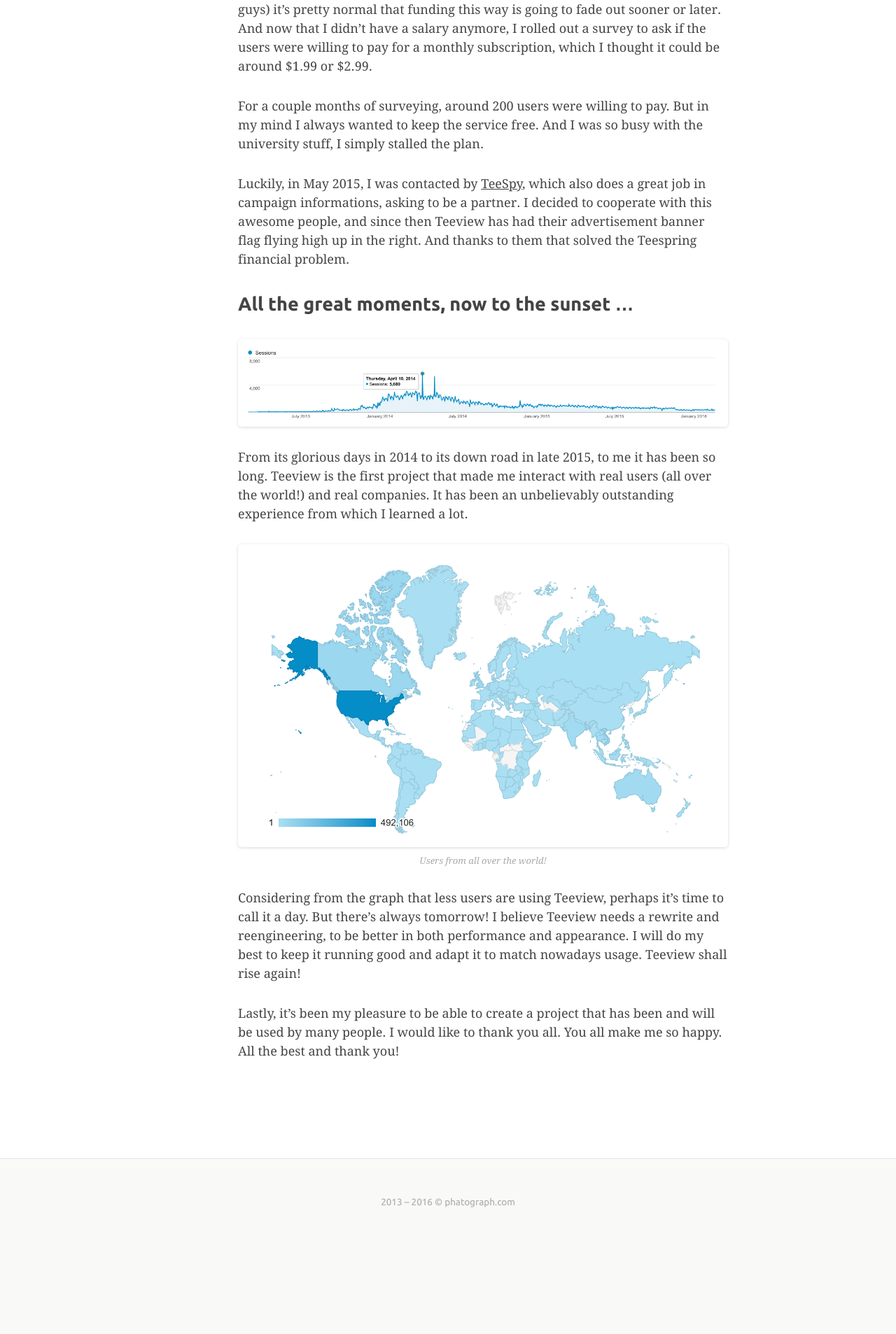
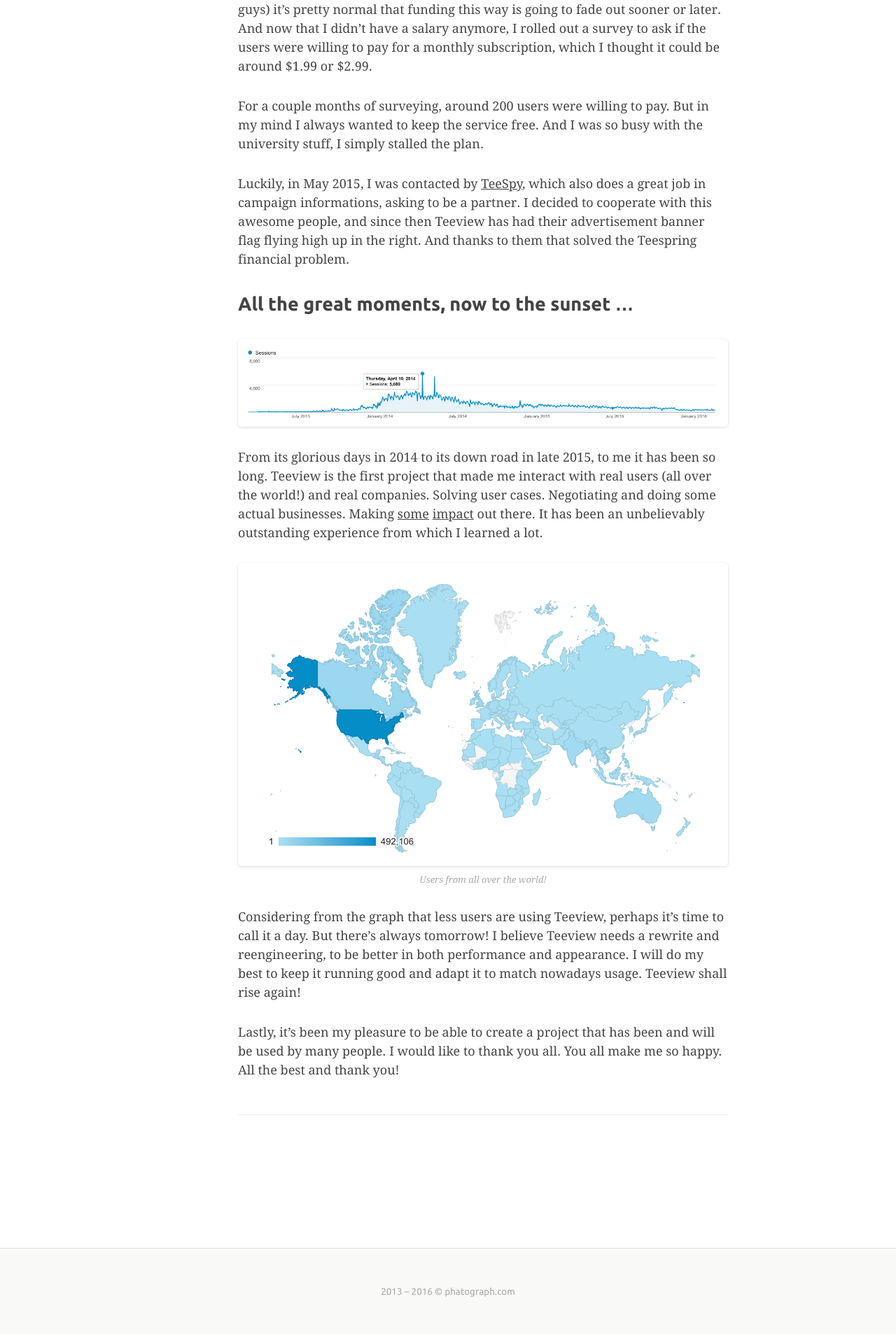
Before and after one commit to phatograph/blog, a Jekyll site: the page built from _posts/2016-02-19-whats-your-proudest-achievement.markdown, in a window 1280 px wide. Shown: the part 4340-6247 px from the top of the page at 70% size. Built offline with Jekyll 4.4.1, drawn with Linux system fonts in a browser that asks for light colours; some web fonts are replaced; comment, search, counter and statistics services are not loaded; before the commit the page ends 6119 px from its top, so only the background shows below that.

Commit message:
Add Disqus

```diff
--- a/_config.yml
+++ b/_config.yml
@@ -12,3 +12,5 @@
 paginate: 5
 paginate_path: /page/:num
 exclude: [vendor, 'Gemfile', 'Rakefile']
+
+comments: true
--- a/_layouts/post.html
+++ b/_layouts/post.html
@@ -18,5 +18,27 @@
     <div class="body">
       {{ content }}
     </div>
+    <div id="disqus_thread"></div>
+    <script>
+    /**
+    * RECOMMENDED CONFIGURATION VARIABLES: EDIT AND UNCOMMENT THE SECTION BELOW TO INSERT DYNAMIC VALUES FROM YOUR PLATFORM OR CMS.
+     * LEARN WHY DEFINING THESE VARIABLES IS IMPORTANT: https://disqus.com/admin/universalcode/#configuration-variables
+     */
+    /*
+       var disqus_config = function () {
+       this.page.url = PAGE_URL; // Replace PAGE_URL with your page's canonical URL variable
+       this.page.identifier = PAGE_IDENTIFIER; // Replace PAGE_IDENTIFIER with your page's unique identifier variable
+       };
+     */
+    (function() { // DON'T EDIT BELOW THIS LINE
+      var d = document, s = d.createElement('script');
+
+      s.src = '//phatoblog.disqus.com/embed.js';
+
+      s.setAttribute('data-timestamp', +new Date());
+      (d.head || d.body).appendChild(s);
+    })();
+    </script>
+    <noscript>Please enable JavaScript to view the <a href="https://disqus.com/?ref_noscript" rel="nofollow">comments powered by Disqus.</a></noscript>
   </div>
 </div>
--- a/_posts/2016-02-19-whats-your-proudest-achievement.markdown
+++ b/_posts/2016-02-19-whats-your-proudest-achievement.markdown
@@ -157,10 +157,13 @@
 </p>
 
 From its glorious days in 2014 to its
-down road in late 2015, to me it has been so long. Teeview is the first
-project that made me interact with real users (all over the world!)
-and real companies. It has been an unbelievably outstanding
-experience from which I learned a lot.
+down road in late 2015, to me it has been so long.
+Teeview is the first project that made me interact with real users (all over the world!)
+and real companies. Solving user cases. Negotiating and doing
+some actual businesses. Making
+[some](https://www.shopify.com/blog/14515425-how-to-start-an-online-t-shirt-business-the-ultimate-guide)
+[impact](http://cloudincome.com/make-over-400-week/) out there.
+It has been an unbelievably outstanding experience from which I learned a lot.
 
 <p class="image-c">
   <img src="/assets/images/teeview05.png" style="" />
--- a/_sass/style.scss
+++ b/_sass/style.scss
@@ -472,6 +472,12 @@
   }
 }
 
+#disqus_thread {
+  margin-top: 50px;
+  padding-top: 50px;
+  border-top: 1px solid #eee;
+}
+
 /* Bootstrap overriding */
 
 .tooltip {
--- a/assets/stylesheets/style.css
+++ b/assets/stylesheets/style.css
@@ -612,8 +612,15 @@
     padding: 20px 0;
   }
 }
+/* line 475, ../../_sass/style.scss */
+#disqus_thread {
+  margin-top: 50px;
+  padding-top: 50px;
+  border-top: 1px solid #eee;
+}
+
 /* Bootstrap overriding */
-/* line 477, ../../_sass/style.scss */
+/* line 483, ../../_sass/style.scss */
 .tooltip {
   font-family: 'Ubuntu', sans-serif;
 }
```
